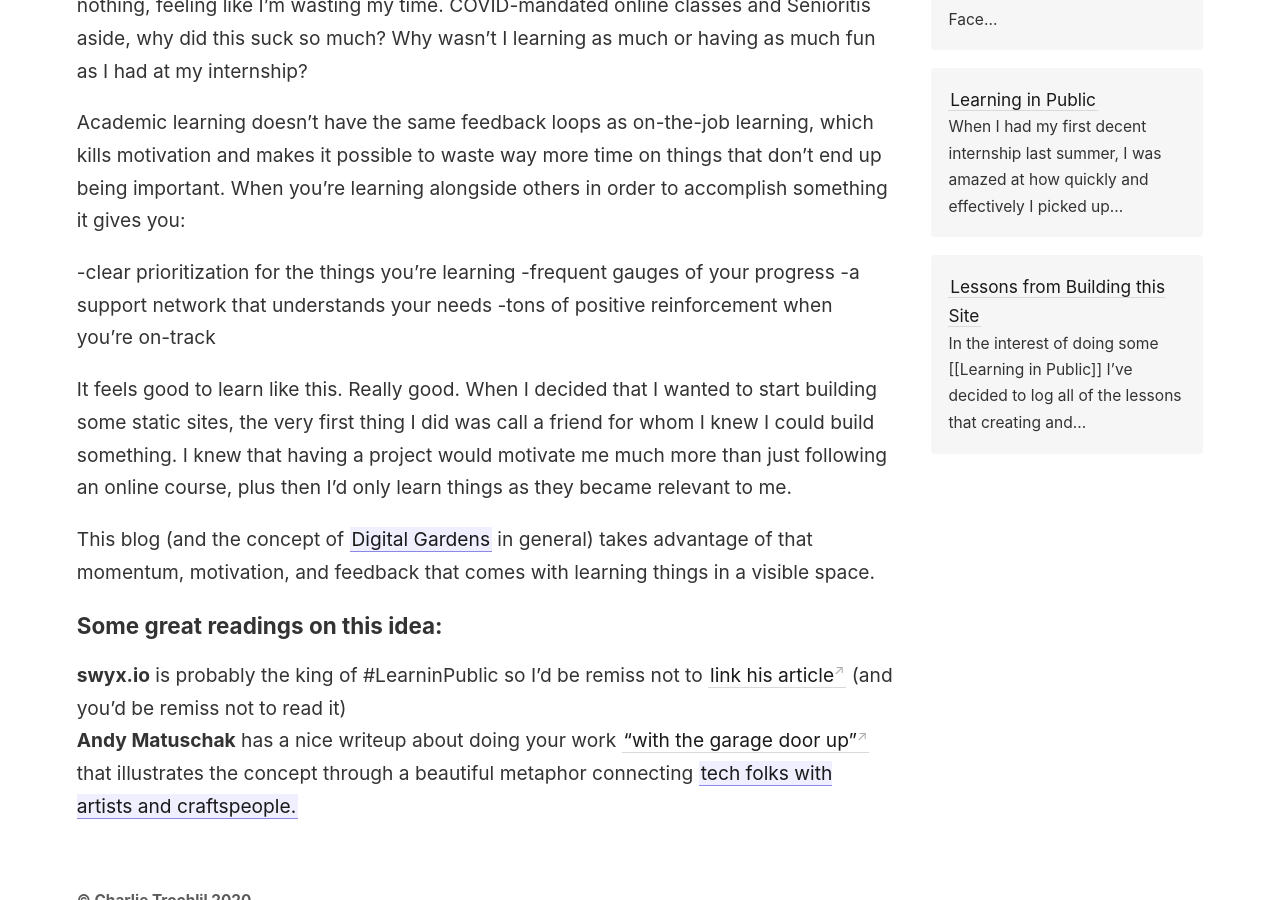
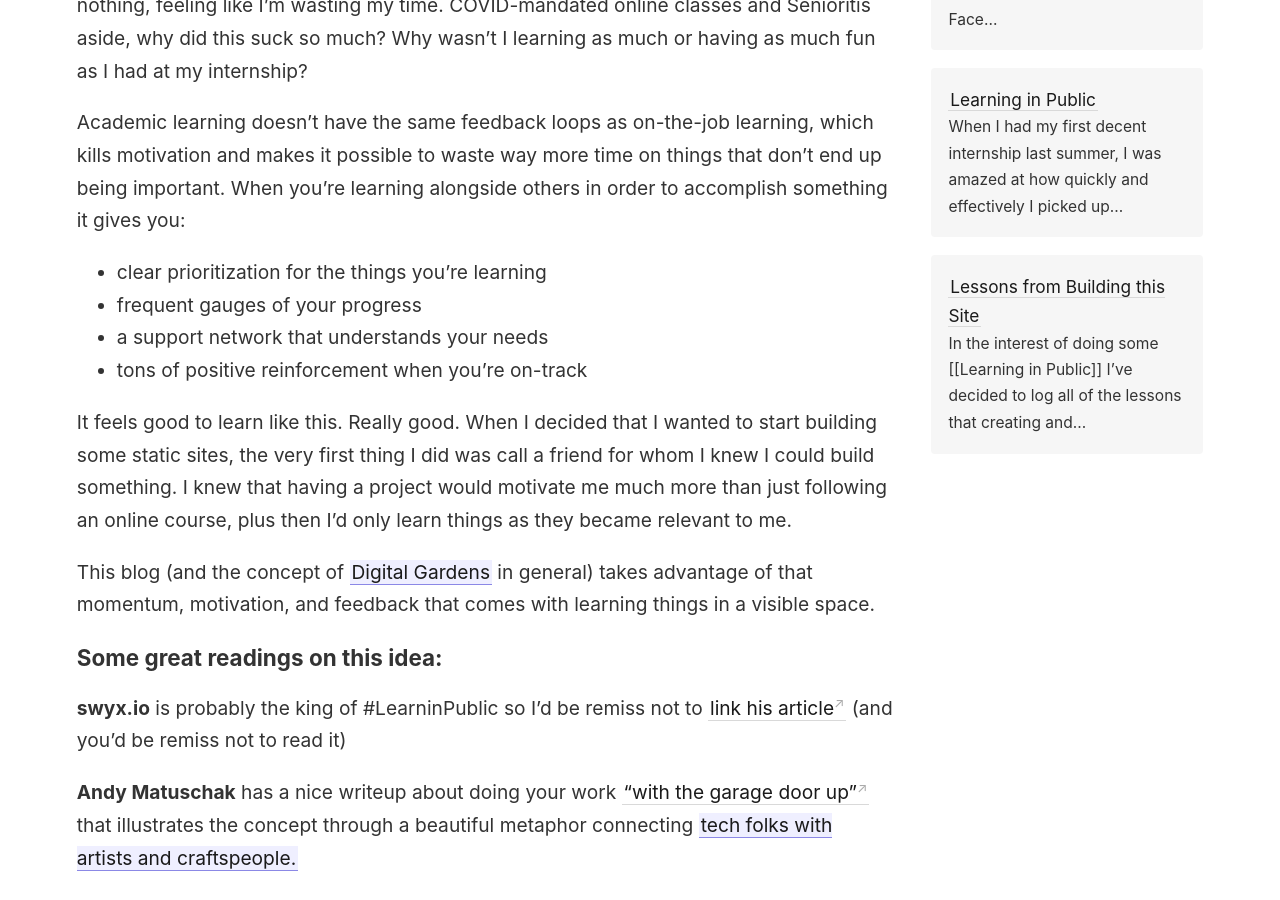
Before and after one commit to rhymeswithvocal/digital-garden, a Jekyll site: the page built from _notes/learn-in-public.md, in a window 1280 px wide and 900 px high, scrolled down 469 px. Built offline with Jekyll 4.4.1, drawn with Linux system fonts in a browser that asks for light colours.

```diff
--- a/_notes/learn-in-public.md
+++ b/_notes/learn-in-public.md
@@ -7,15 +7,16 @@ Fast forward to the following semester of school, and I'm bored out of my gourd,
 
 Academic learning doesn't have the same feedback loops as on-the-job learning, which kills motivation and makes it possible to waste way more time on things that don't end up being important. When you're learning alongside others in order to accomplish something it gives you:
 
--clear prioritization for the things you're learning
--frequent gauges of your progress
--a support network that understands your needs
--tons of positive reinforcement when you're on-track
+- clear prioritization for the things you're learning
+- frequent gauges of your progress
+- a support network that understands your needs
+- tons of positive reinforcement when you're on-track
 
 It feels good to learn like this. Really good. When I decided that I wanted to start building some static sites, the very first thing I did was call a friend for whom I knew I could build something. I knew that having a project would motivate me much more than just following an online course, plus then I'd only learn things as they became relevant to me.
 
 This blog (and the concept of [[Digital Gardens]] in general) takes advantage of that momentum, motivation, and feedback that comes with learning things in a visible space.
 
 ### Some great readings on this idea:
-**swyx.io** is probably the king of #LearninPublic so I'd be remiss not to [link his article](https://www.swyx.io/learn-in-public/) (and you'd be remiss not to read it)<br>
+**swyx.io** is probably the king of #LearninPublic so I'd be remiss not to [link his article](https://www.swyx.io/learn-in-public/) (and you'd be remiss not to read it)
+
 **Andy Matuschak** has a nice writeup about doing your work ["with the garage door up"](https://notes.andymatuschak.org/Work_with_the_garage_door_up) that illustrates the concept through a beautiful metaphor connecting [[Business/Art Parallels|tech folks with artists and craftspeople.]]
```
Also changed, not shown: _notes/site-lessons.md (+5 -4 lines).
